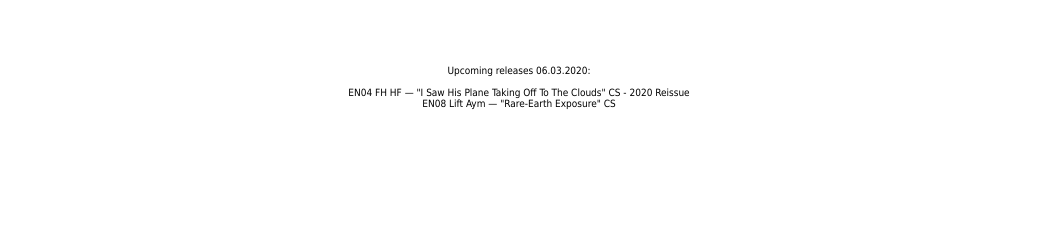
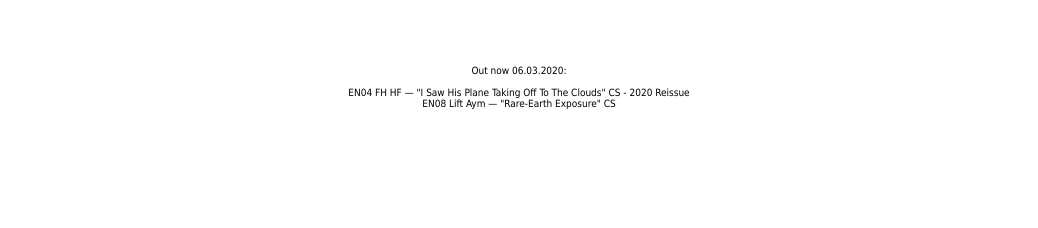
Before and after one commit to aftertheangels69/eastern-nurseries.net, a Jekyll site: the page built from index.md, in a window 1280 px wide. Shown: the top 228 px of the page, without its empty margins (121-1159 px from the left). Built offline with Jekyll 4.4.1, drawn with Linux system fonts in a browser that asks for light colours; our own code applies the rules of GitHub Pages for plain Markdown files; grey boxes are pictures that could not be loaded.

Commit message:
Update default.html

```diff
--- a/_layouts/default.html
+++ b/_layouts/default.html
@@ -10,7 +10,7 @@
 <FONT FACE="tahoma">
 <p style="font-size:x-small;">
 <br>
-Upcoming releases 06.03.2020:
+Out now 06.03.2020:
 <br>
 <br>
 EN04 FH HF — "I Saw His Plane Taking Off To The Clouds" CS - 2020 Reissue <br />
@@ -26,7 +26,7 @@ EN08 Lift Aym — "Rare-Earth Exposure" CS <br />
 <br>
 <br>
 <br>
-<img src="https://f4.bcbits.com/img/0018841334_100.png" width="975px" height="90px">
+<img src="https://f4.bcbits.com/img/0018972613_100.png" width="975px" height="90px">
 <br>
 <br>
 <br>
```
